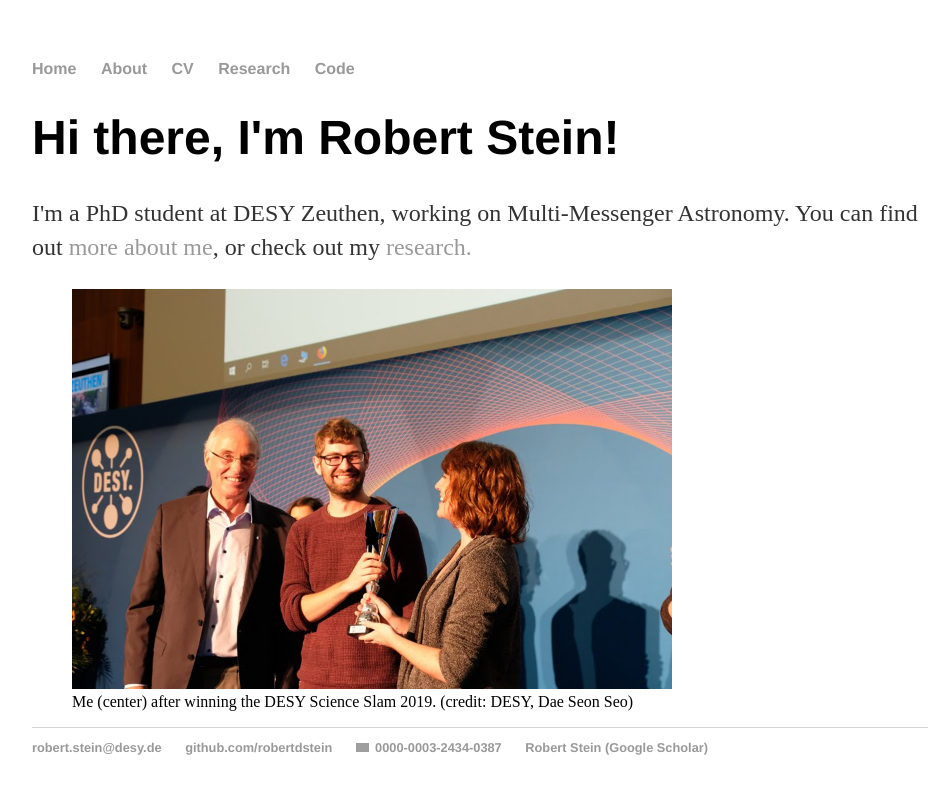
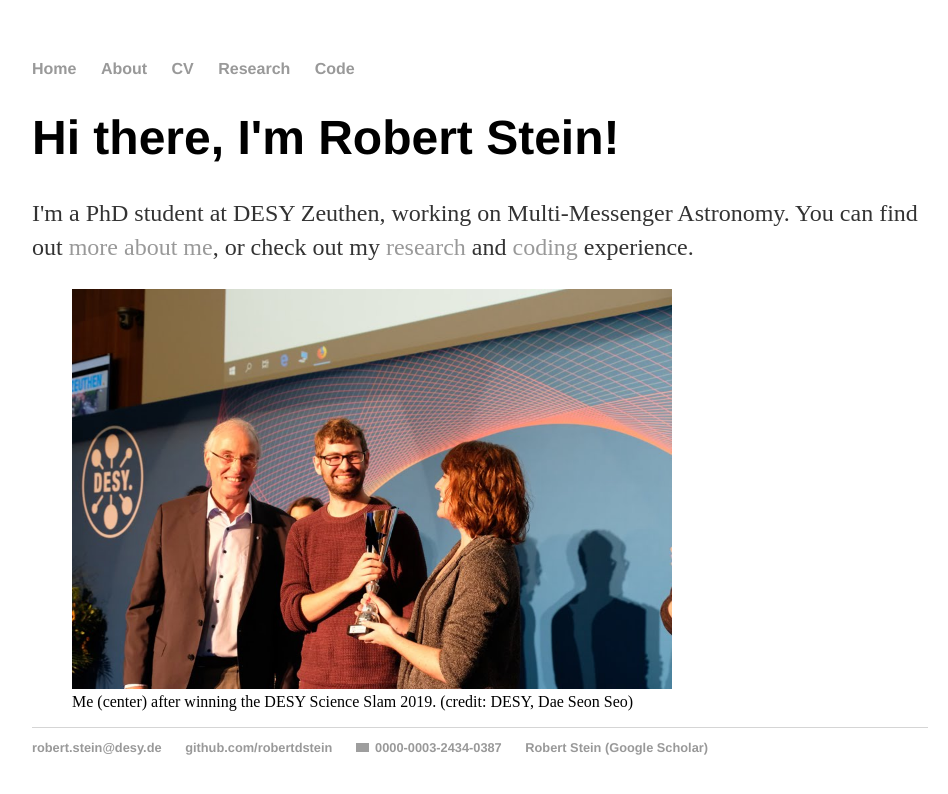
Before and after one commit to robertdstein/robertdstein.github.io, a Jekyll site: the page built from index.html, in a window 1280 px wide. Shown: the top 794 px of the page, without its empty margins (160-1108 px from the left). Built offline with Jekyll 4.4.1, drawn with Linux system fonts in a browser that asks for light colours; grey boxes are pictures that could not be loaded.

Commit message:
Add link to code.

```diff
--- a/index.html
+++ b/index.html
@@ -4,7 +4,9 @@ title: Robert Stein
 ---
 <div class="blurb">
 	<h1>Hi there, I'm Robert Stein!</h1>
-	<p>I'm a PhD student at DESY Zeuthen, working on Multi-Messenger Astronomy. You can find out <a href="/about">more about me</a>, or check out my <a href="/research">research.</a> </p>
+	<p>I'm a PhD student at DESY Zeuthen, working on Multi-Messenger Astronomy.
+		You can find out <a href="/about">more about me</a>,
+		or check out my <a href="/research">research</a> and <a href="/code">coding</a> experience.</p>
 	<figure>
 		<img src="/images/ScienceSlam.jpg" alt="DESY Science Slam" style="float:center;width:600px;height:400px">
 		<figcaption>Me (center) after winning the DESY Science Slam 2019. (credit: DESY, Dae Seon Seo) </figcaption>
```
